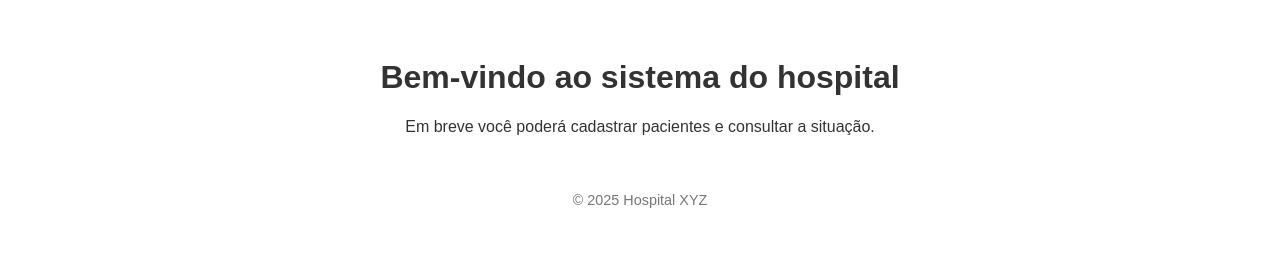
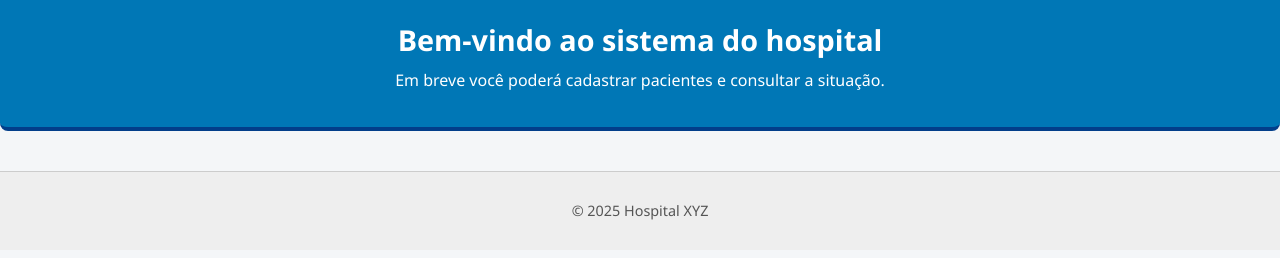
Before and after one commit to gomes-a/webcare, a plain HTML site: page index.html in a window 1280 px wide. Drawn offline with Linux system fonts and the light colour scheme.

Commit message:
mudança de cor no site para mais suave

```diff
--- a/css/style.css
+++ b/css/style.css
@@ -1,24 +1,38 @@
-/* Definindo o estilo para o corpo da página */
 body {
-    font-family: Arial, sans-serif;
-    background-color: rgb(255, 255, 255);
-    padding: 20px;
+  font-family: 'Segoe UI', Tahoma, Geneva, Verdana, sans-serif;
+  background-color: #f4f6f8;
+  margin: 0;
+  padding: 0;
   color: #333;
 }
 
 /* Cabeçalho */
 header {
-    background-color:rgb(255, 255, 255);
-    padding: 10px;
-    color: blank;
+  background-color: #0077b6;
+  padding: 20px;
+  color: white;
   text-align: center;
-    border-radius: 8px;
+  border-bottom: 4px solid #023e8a;
+  border-radius: 0 0 8px 8px;
 }
 
-  /* Estilo do rodapé */
+header h1 {
+  margin: 0;
+  font-size: 1.8rem;
+}
+
+header p {
+  margin-top: 10px;
+  font-size: 1rem;
+}
+
+/* Rodapé */
 footer {
   text-align: center;
-    margin-top: 30px;
+  padding: 15px;
+  background-color: #eeeeee;
   font-size: 0.9rem;
-    color: #777;
+  color: #555;
+  margin-top: 40px;
+  border-top: 1px solid #ccc;
 }
```
Lines whose indentation alone changed are shown as unchanged.
